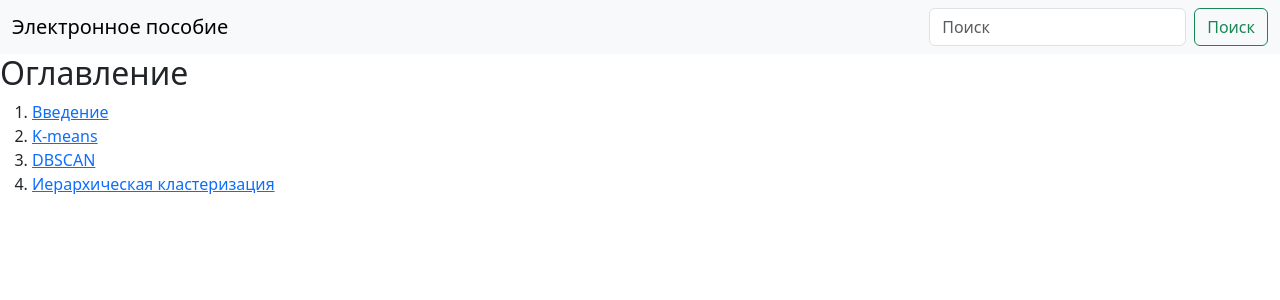
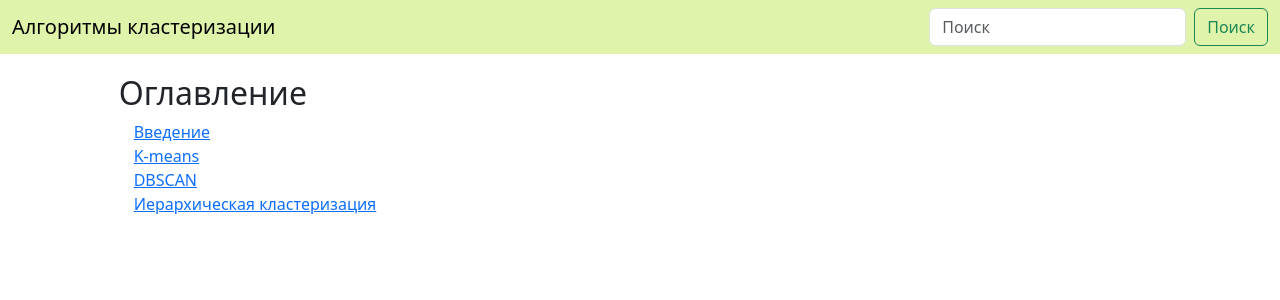
Before and after one commit to DmitriyDog/ClusterBook, a Django app: page /index/ in a window 1280 px wide. Shown: the top 300 px of the page. Run offline with Django 5.2, Linux system fonts and the light colour scheme.

Commit message:
Поменял index.html: элементы расположены с отступами, гибкое изменение расположения с помощью grid из Bootstrap

```diff
--- a/ClusterTextbook/ClusterTextbook/templates/index.html
+++ b/ClusterTextbook/ClusterTextbook/templates/index.html
@@ -5,25 +5,52 @@
     <meta charset="UTF-8">
     <title>Оглавление</title>
     <link rel="stylesheet" href="{% static 'css/bootstrap.min.css' %}">
-
+    <style>.article { margin-left: 15px; }</style>
 </head>
 <body>
-<nav class="navbar navbar-expand-lg bg-body-tertiary" style="background-color: #e3f2fd; font-size: 18px;">
+<nav class="navbar navbar-expand-lg" style="background-color: #E0F3AA; font-size: 18px;">
     <div class="container-fluid d-flex justify-content-between align-items-center">
-        <span class="navbar-brand mb-0 h1">Электронное пособие</span>
+        <span class="navbar-brand mb-0 h1">Алгоритмы кластеризации</span>
         <form class="d-flex" role="search">
             <input class="form-control me-2" type="search" placeholder="Поиск" aria-label="Search">
             <button class="btn btn-outline-success" type="submit">Поиск</button>
         </form>
     </div>
 </nav>
-<h2>Оглавление</h2>
-<ol>
-    <li><a href="/articles/introduction">Введение</a></li>
-    <li><a href="/articles/k-means">K-means</a></li>
-    <li><a href="/articles/dbscan">DBSCAN</a></li>
-    <li><a href="/articles/hierarchy-clusters">Иерархическая кластеризация</a></li>
-</ol>
+<div class="container-fluid" style="margin-top: 20px;">
+    <div class="row">
+        <div class="col-sm-1"></div>
+        <div class="col-11 h2">Оглавление</div>
+    </div>
+    <div class="row">
+        <div class="col"></div>
+        <div class="col-8">
+            <a href="/articles/introduction" class="article">Введение</a>
+        </div>
+        <div class="col-3"></div>
+    </div>
+    <div class="row">
+        <div class="col"></div>
+        <div class="col-8">
+            <a href="/articles/k-means" class="article">K-means</a>
+        </div>
+        <div class="col-3"></div>
+    </div>
+    <div class="row">
+        <div class="col"></div>
+        <div class="col-8">
+            <a href="/articles/dbscan" class="article">DBSCAN</a>
+        </div>
+        <div class="col-3"></div>
+    </div>
+    <div class="row">
+        <div class="col"></div>
+        <div class="col-8">
+            <a href="/articles/hierarchy-clusters" class="article">Иерархическая кластеризация</a>
+        </div>
+        <div class="col-3"></div>
+    </div>
+</div>
 <script src="{% static 'js/bootstrap.bundle.min.js' %}"></script>
 </body>
 </html>
```
